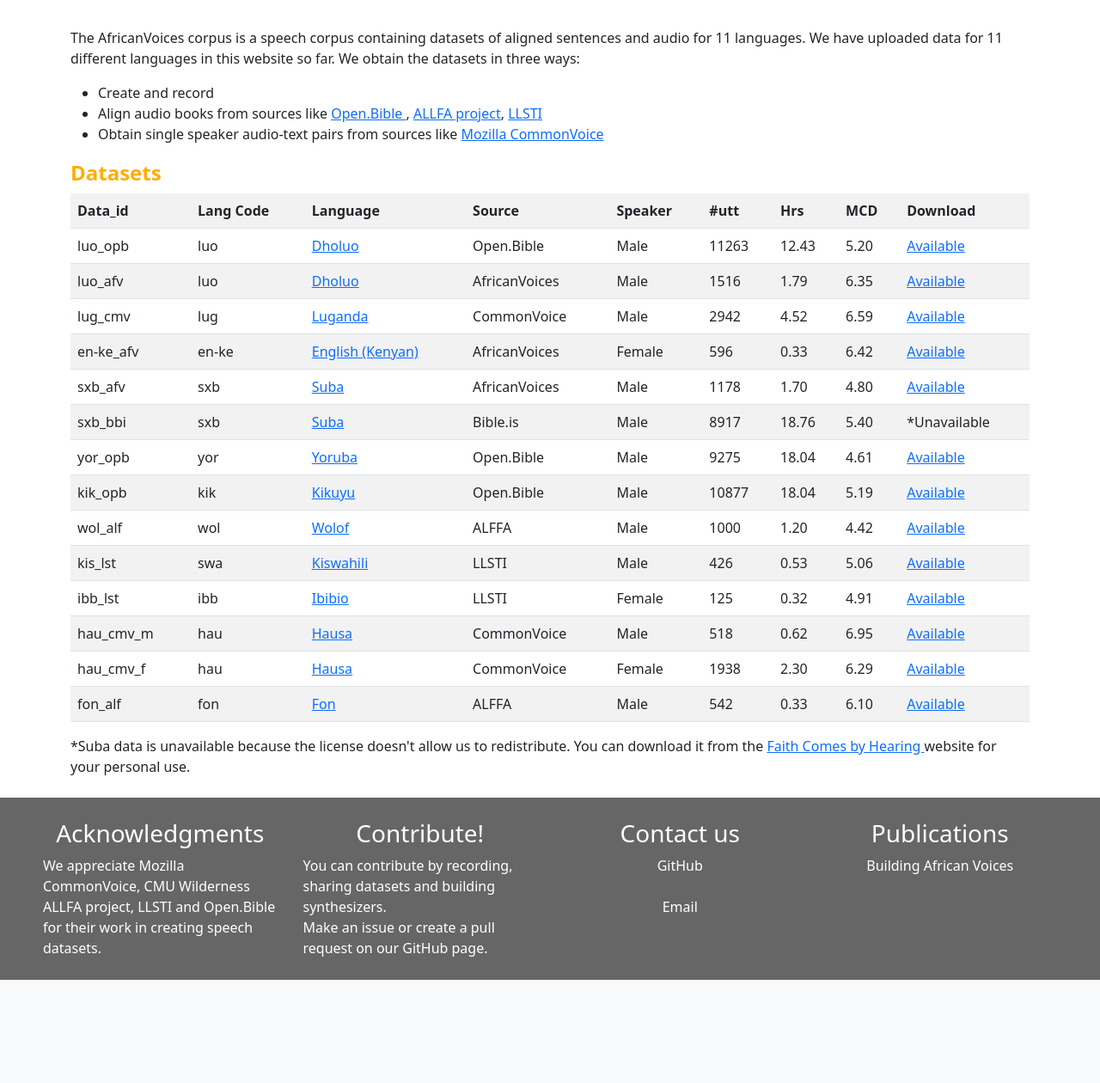
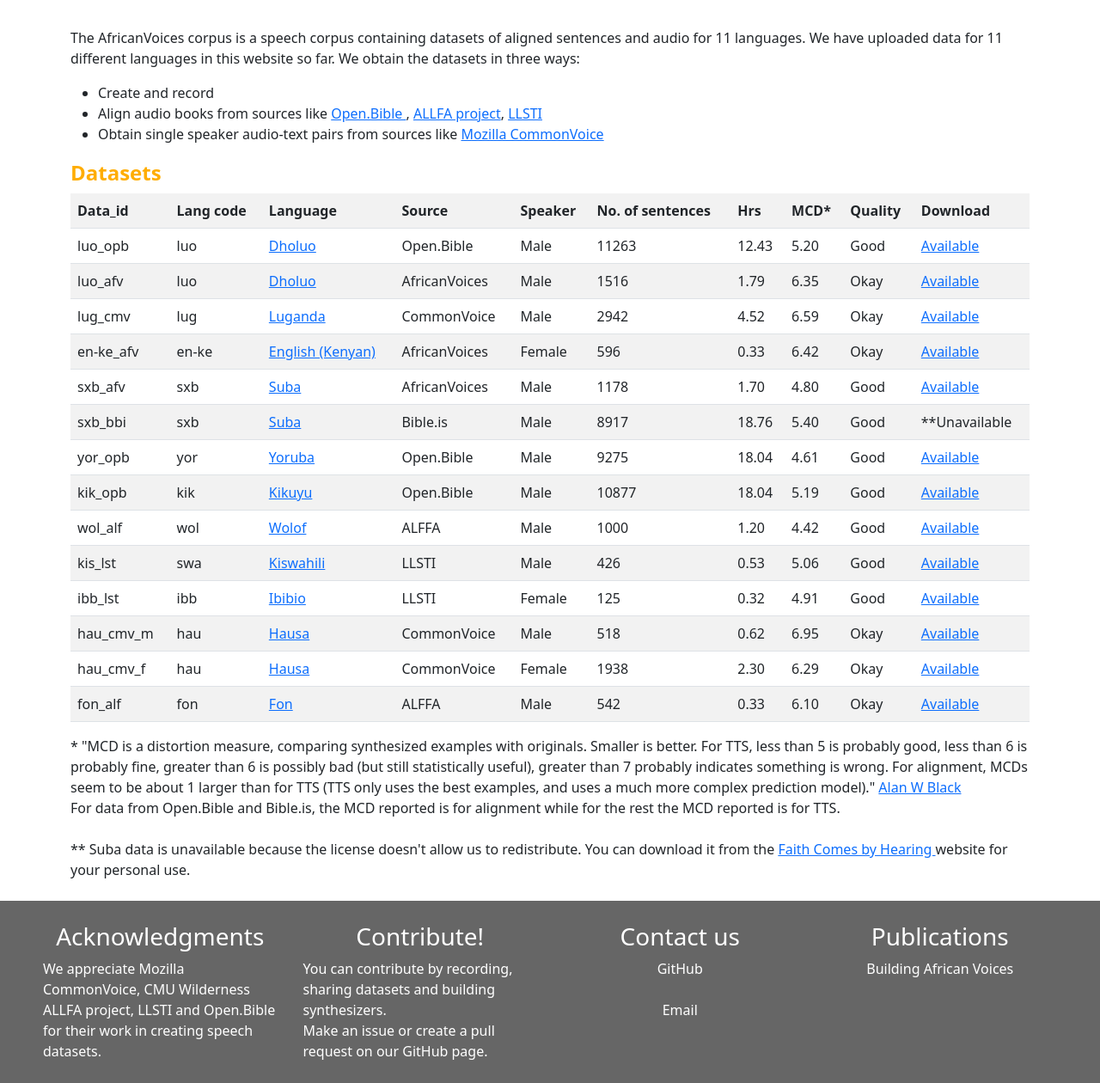
Before and after one commit to Pogayo/african-voices-web, a Django app: page /datasets in a window 1280 px wide. Shown: the part 69-1329 px from the top of the page at 86% size. Before the commit the page ends 1209 px from the top, so only its background shows below. Run offline with Django 4.2, Linux system fonts and the light colour scheme; data comes from the database, SQL or seed files in the repository; parts of the project's set-up code (start-up, migrations or seed data) failed here and were passed over; some libraries are stand-ins or nearby versions.

Commit message:
renamed #utt and introduce quality

```diff
--- a/app/templates/app/datasets.html
+++ b/app/templates/app/datasets.html
@@ -10,7 +10,7 @@
         <ul>
             <li>Create and record</li>
             <li> Align audio books from sources like <a href="https://open.bible/resources/"
-                                                        target="_blank">Open.Bible </a>,  <a
+                                                        target="_blank">Open.Bible </a>, <a
                     href="https://github.com/getalp/ALFFA_PUBLIC" target="_blank">ALLFA project</a>, <a
                     href="http://www.llsti.org/" target="_blank"> LLSTI </a></li>
             <li> Obtain single speaker audio-text pairs from sources like <a href="https://commonvoice.mozilla.org/"
@@ -25,13 +25,15 @@
                 <table class="table table-striped ">
                     <tr>
                         <th scope="col"> Data_id</th>
-                        <th scope="col"> Lang Code</th>
+                        <th scope="col"> Lang code</th>
                         <th scope="col"> Language</th>
                         <th scope="col"> Source</th>
                         <th scope="col"> Speaker</th>
-                        <th scope="col"> #utt</th>
+                        <th scope="col"> No. of sentences</th>
                         <th scope="col"> Hrs</th>
-                        <th scope="col"> MCD</th>
+                        <th scope="col"> MCD*</th>
+                        <th scope="col"> Quality</th>
+
                         {#                    <th> rfs #utt</th>#}
                         {#                    <th> rfs #mcd </th>#}
                         <th> Download</th>
@@ -44,18 +46,30 @@
                                 <td>{{ dataset.lang.lang_name }}  </td>
                             {% else %}
                                 <td>
-                                    <a href="{% url 'language' dataset.lang.lang_code_639_2 %}" target="_blank">{{ dataset.lang.lang_name }}</a>
+                                    <a href="{% url 'language' dataset.lang.lang_code_639_2 %}"
+                                       target="_blank">{{ dataset.lang.lang_name }}</a>
                                 </td>
                             {% endif %}
                             <td>{{ dataset.source }}</td>
                             <td> {{ dataset.speaker_gender }}</td>
-                            <td>{{ dataset.pass1_utt}}</td>
-                            <td>{{ dataset.duration|floatformat:2}}</td>
-                            <td>{{ dataset.pass1_mcd|floatformat:2}}</td>
+                            <td>{{ dataset.pass1_utt }}</td>
+                            <td>{{ dataset.duration|floatformat:2 }}</td>
+                            <td>{{ dataset.pass1_mcd|floatformat:2 }}</td>
+                            {% if dataset.pass1_mcd <= 6 %}
+                                <td> Good</td>
+                            {% elif dataset.pass1_mcd <= 7 %}
+                                <td> Okay</td>
+                            {% elif dataset.pass1_mcd <= 8 %}
+                                <td> Bad</td>
+                            {% else %}
+                                <td>}Something is wrong </a>
+                                </td>
+                            {% endif %}
                             {% if not dataset.data_location %}
-                                <td> *Unavailable</td>
+                                <td> **Unavailable</td>
                             {% else %}
-                                <td><a href="{% static 'app/'  %}{{dataset.data_location}}" download target=_blank>Available</a></td>
+                                <td><a href="{% static 'app/' %}{{ dataset.data_location }}" download target=_blank>Available</a>
+                                </td>
                             {% endif %}
                         </tr>
                     {% endfor %}
@@ -65,7 +79,20 @@
         </section>
 
     </div>
-    *Suba data is unavailable because the license doesn't allow us to redistribute. You can download it from the <a href="https://www.faithcomesbyhearing.com/audio-bible-resources/mp3-downloads" target=_blank >Faith Comes by Hearing </a> website for your personal use.
+
+    * "MCD is a distortion measure, comparing synthesized examples with originals. Smaller is better. For TTS, less than
+    5 is probably good, less than 6 is probably fine, greater than 6 is possibly bad (but still statistically useful),
+    greater than 7 probably indicates something is wrong. For alignment, MCDs seem to be about 1 larger than for TTS
+    (TTS only uses the best examples, and uses a much more complex prediction model)." <a href="http://festvox.org/cmu_wilderness/">Alan W Black</a>
+    <br>
+    For data from Open.Bible and Bible.is, the MCD reported is for alignment while for the rest the MCD reported is for TTS.
+
+    <br>
+    <br>
+
+    ** Suba data is unavailable because the license doesn't allow us to redistribute. You can download it from the
+    <a href="https://www.faithcomesbyhearing.com/audio-bible-resources/mp3-downloads" target=_blank>Faith Comes by
+        Hearing </a> website for your personal use.
     <br>
     <br>
 {% endblock %}
--- a/app/templates/app/language.html
+++ b/app/templates/app/language.html
@@ -33,7 +33,7 @@
                     <tr>
                         <th> Data_id</th>
                         <th> Source</th>
-                        <th> #utt</th>
+                        <th> No. of sentences</th>
                         <th> MCD</th>
                         <th> Hrs</th>
                         <th> Gender</th>
@@ -66,7 +66,7 @@
                     <tr>
                         <th> synth_id</th>
                         <th> data_id</th>
-                        <th> #utt</th>
+                        <th> No. of sentences </th>
                         <th> Hrs</th>
                         <th> MCD base</th>
                         <th> MCD rfs</th>
```
